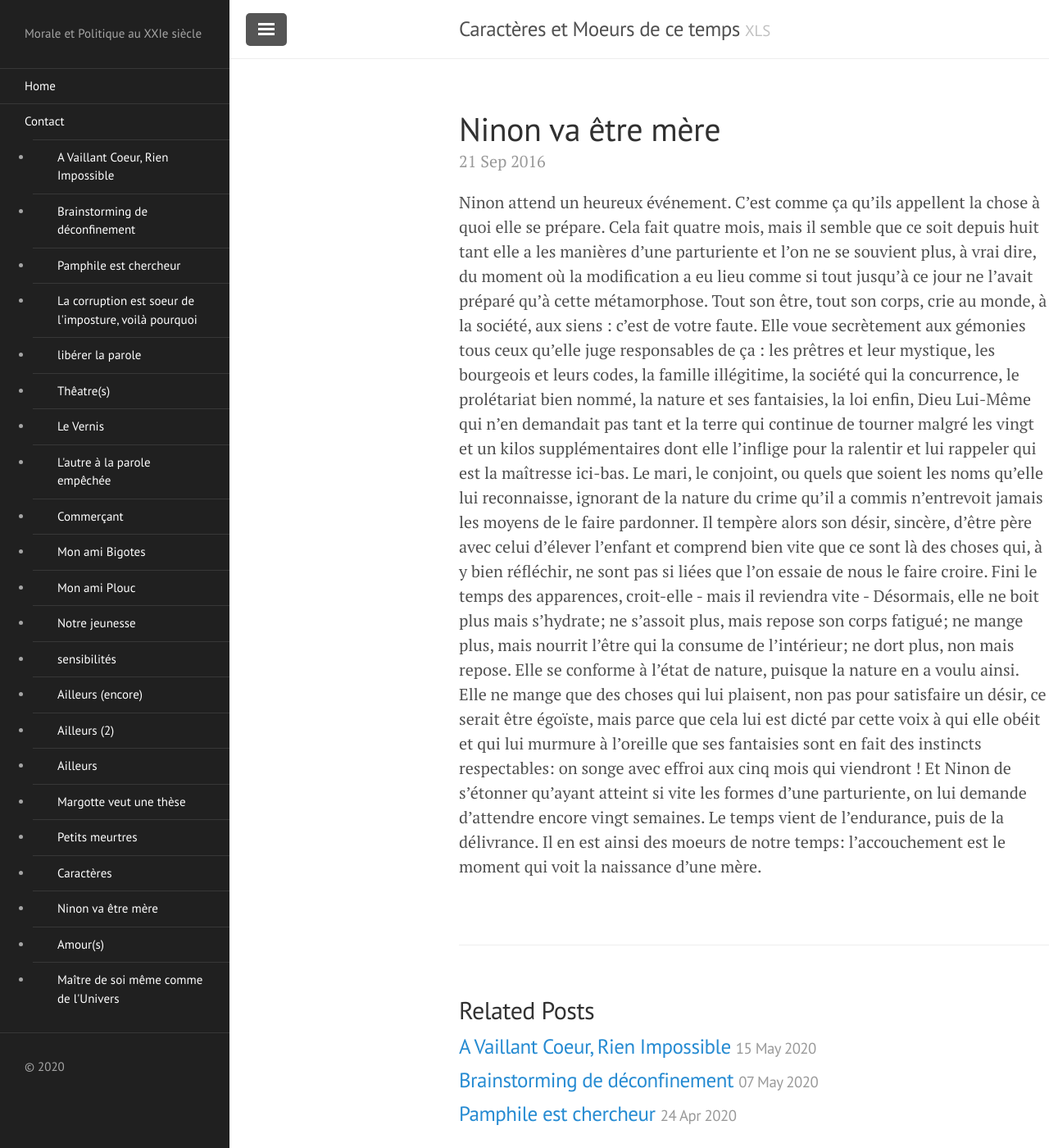
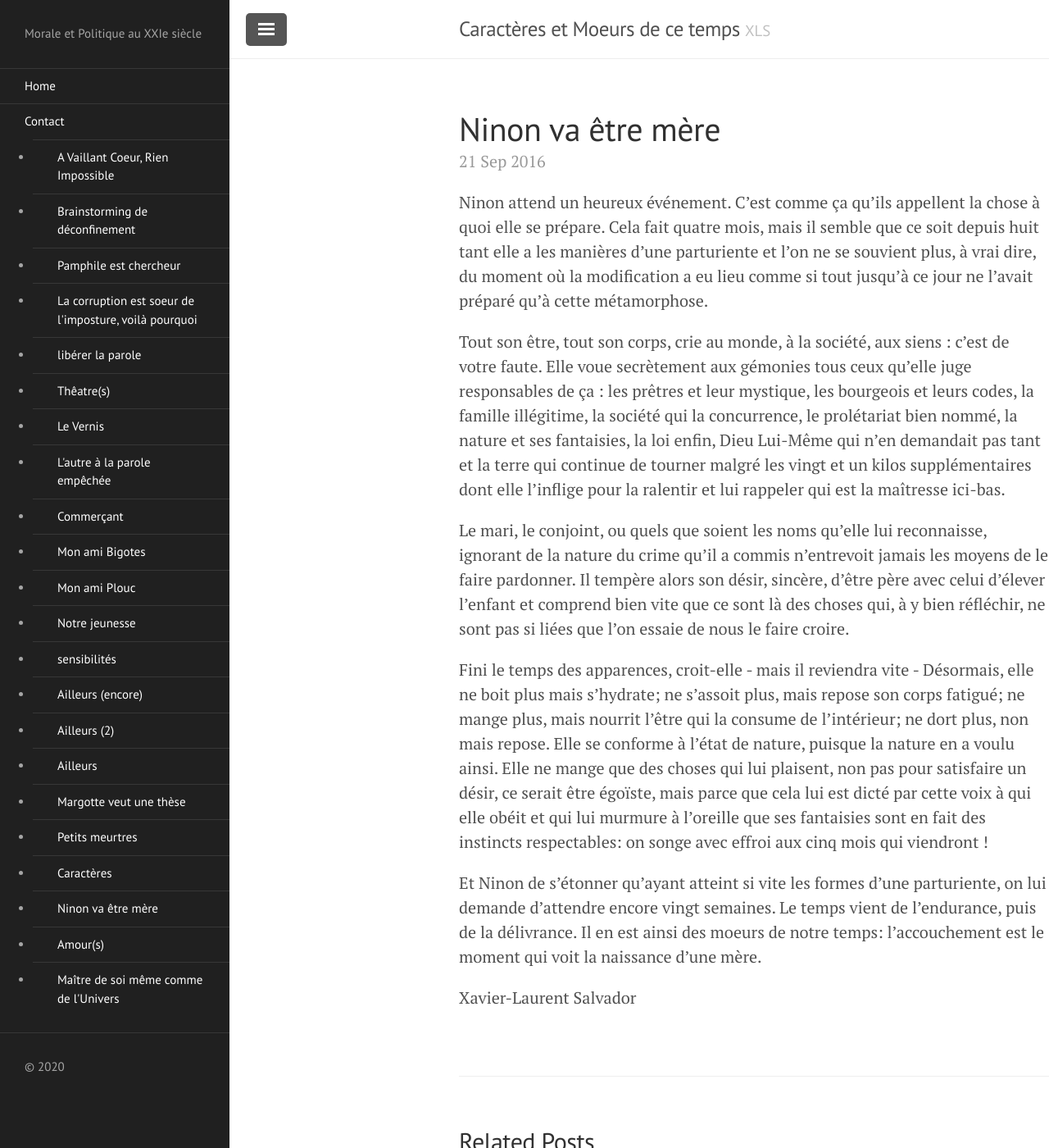
Before and after one commit to humanitesnumeriques/caracteres, a Jekyll site: the page built from _posts/2016-09-21-Nino.md, in a window 1280 px wide and 1400 px high. Shown: the whole window at 82% size. Built offline with Jekyll 4.4.1, drawn with Linux system fonts in a browser that asks for light colours.

Commit message:
Update 2016-09-21-Nino.md

```diff
--- a/_posts/2016-09-21-Nino.md
+++ b/_posts/2016-09-21-Nino.md
@@ -3,9 +3,14 @@ layout: post
 title: Ninon va être mère
 ---
 Ninon attend un heureux événement. C'est comme ça qu'ils appellent la chose à quoi elle se prépare. Cela fait quatre mois, mais il semble que ce soit depuis huit tant elle a les manières d'une parturiente et l'on ne se souvient plus, à vrai dire, du moment où la modification a eu lieu comme si tout jusqu'à ce jour ne l'avait préparé qu'à cette métamorphose.
+
 Tout son être, tout son corps, crie au monde, à la société, aux siens : c'est de votre faute. Elle voue secrètement aux gémonies tous ceux qu'elle juge responsables de ça : les prêtres et leur mystique, les bourgeois et leurs codes, la famille illégitime, la société qui la concurrence, le prolétariat bien nommé, la nature et ses fantaisies, la loi enfin, Dieu Lui-Même qui n'en demandait pas tant et la terre qui continue de tourner malgré les vingt et un kilos supplémentaires dont elle l'inflige pour la ralentir et lui rappeler qui est la maîtresse ici-bas.
+
 Le mari, le conjoint, ou quels que soient les noms qu'elle lui reconnaisse, ignorant de la nature du crime qu'il a commis n'entrevoit jamais les moyens de le faire pardonner. Il tempère alors son désir, sincère, d'être père avec celui d'élever l'enfant et comprend bien vite que ce sont là des choses qui, à y bien réfléchir, ne sont pas si liées que l'on essaie de nous le faire croire.
+
 Fini le temps des apparences, croit-elle - mais il reviendra vite - Désormais, elle ne boit plus mais s'hydrate; ne s'assoit plus, mais repose son corps fatigué; ne mange plus, mais nourrit l'être qui la consume de l'intérieur; ne dort plus, non mais repose. Elle se conforme à l'état de nature, puisque la nature en a voulu ainsi.
 Elle ne mange que des choses qui lui plaisent, non pas pour satisfaire un désir, ce serait être égoïste, mais parce que cela lui est dicté par cette voix à qui elle obéit et qui lui murmure à l'oreille que ses fantaisies sont en fait des instincts respectables: on songe avec effroi aux cinq mois qui viendront !
-Et Ninon de s'étonner qu'ayant atteint si vite les formes d'une parturiente, on lui demande d'attendre encore vingt semaines. Le temps vient de l'endurance, puis de la délivrance.
-Il en est ainsi des moeurs de notre temps: l'accouchement est le moment qui voit la naissance d'une mère.
+
+Et Ninon de s'étonner qu'ayant atteint si vite les formes d'une parturiente, on lui demande d'attendre encore vingt semaines. Le temps vient de l'endurance, puis de la délivrance. Il en est ainsi des moeurs de notre temps: l'accouchement est le moment qui voit la naissance d'une mère.
+
+Xavier-Laurent Salvador
```
